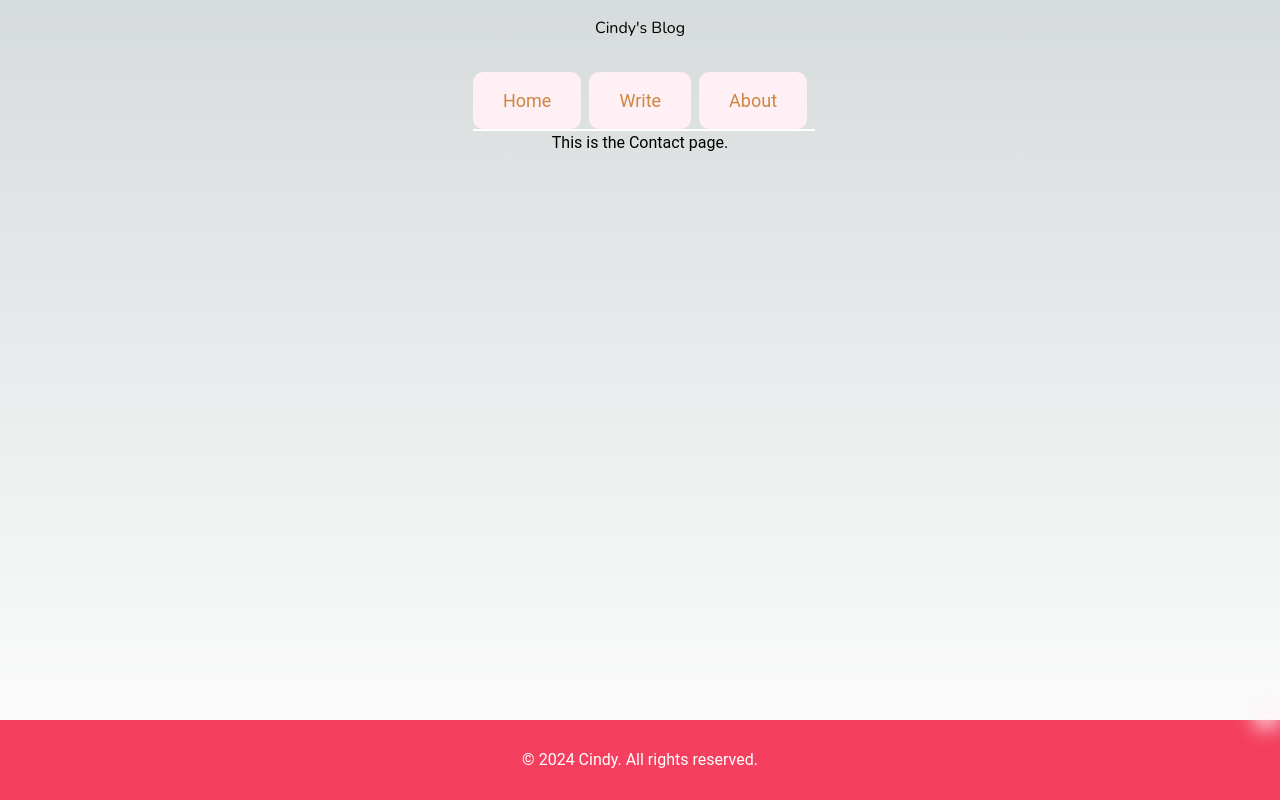
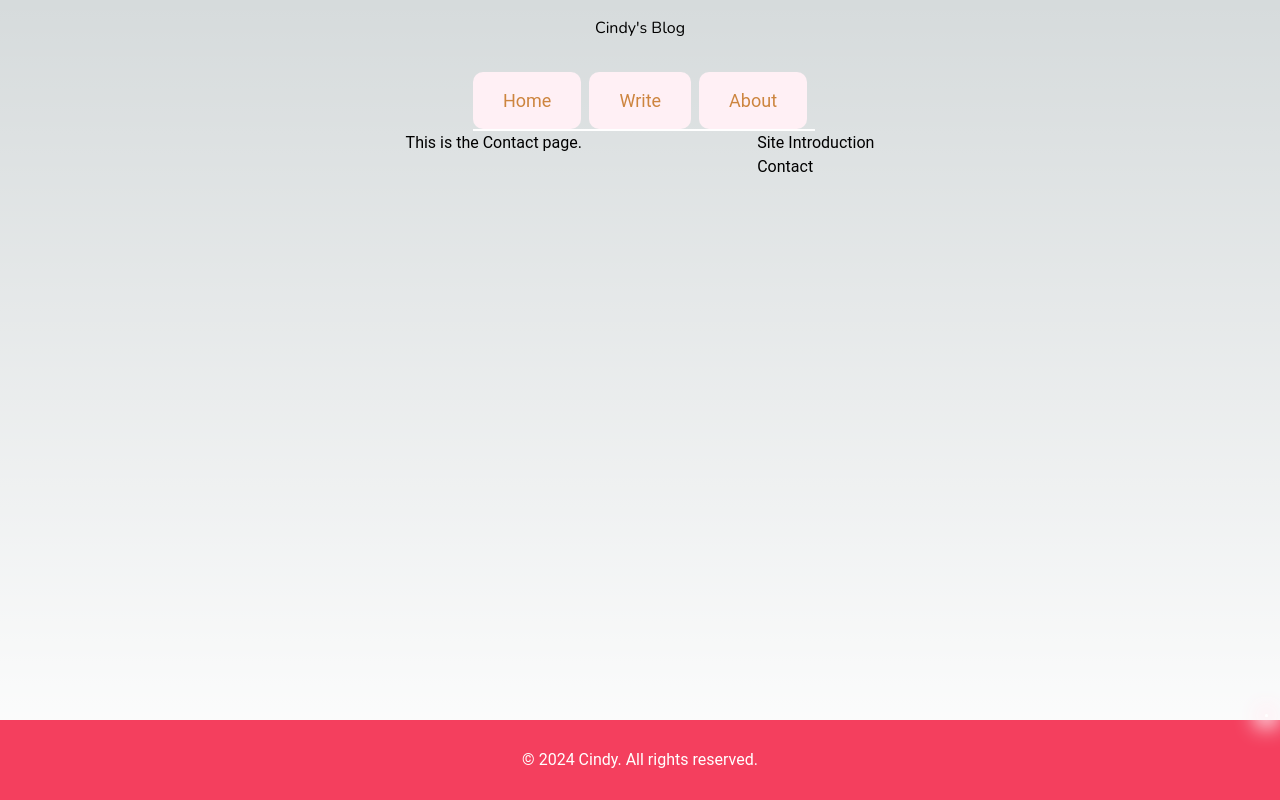
Before and after one commit to cindy951357/react-blog, a Next.js app: page /about/contact in a window 1280 px wide. Built offline with nearby package versions, Linux system fonts and the light colour scheme.

Commit message:
nested route: <AboutLayout> as root

```diff
--- a/src/pages/about/contact.tsx
+++ b/src/pages/about/contact.tsx
@@ -1,8 +1,11 @@
+import AboutLayout from '@/components/AboutLayout';
 import Contact from '@/components/Contact';
 
 const ContactPage = () => {
   return (
+    <AboutLayout>
       <Contact />
+    </AboutLayout>
   );
 };
 
--- a/src/pages/about/site-intro.tsx
+++ b/src/pages/about/site-intro.tsx
@@ -1,8 +1,11 @@
+import AboutLayout from '@/components/AboutLayout';
 import SiteIntro from '@/components/SiteIntro';
 
 const SiteIntroPage = () => {
   return (
+    <AboutLayout>
       <SiteIntro />
+    </AboutLayout>
   );
 };
 
```
